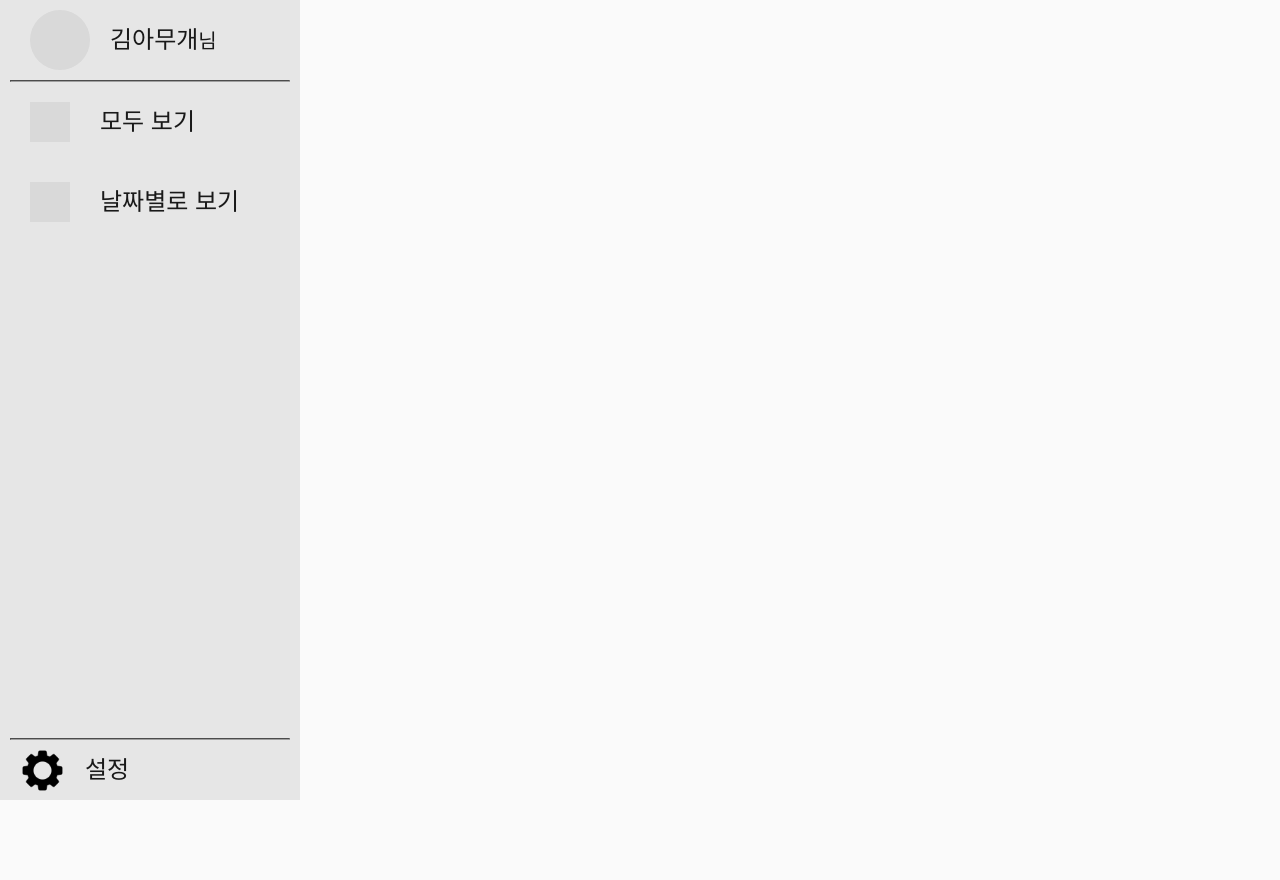
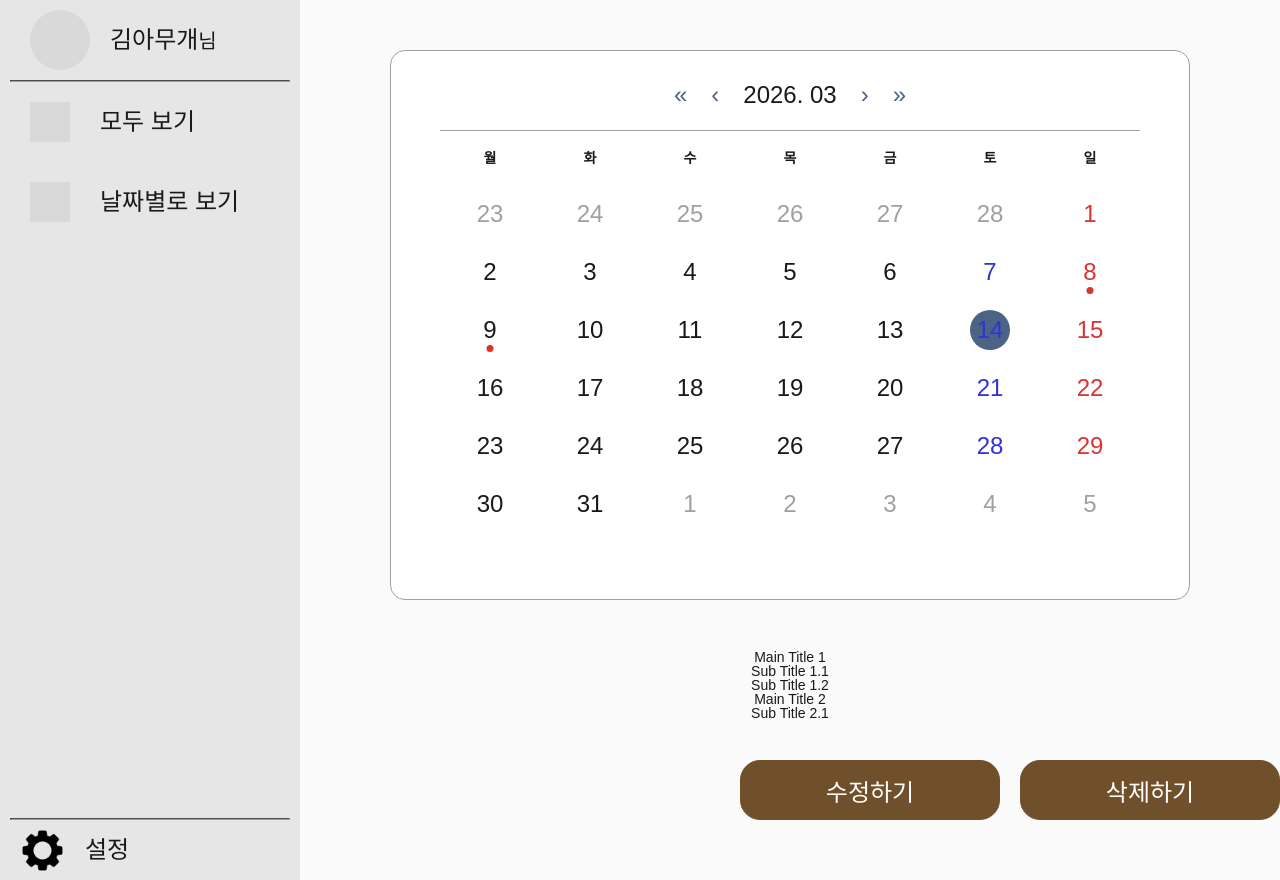
Before and after one commit to Jindo-Dog/RecoveryFrontEnd, a React (Vite) app: page /calender in a window 1280 px wide. Before the commit the page ends 800 px from the top, so only its background shows below. Built offline with nearby package versions, Linux system fonts and the light colour scheme.

Commit message:
#10 Feat 회고 달력 UI 추가

```diff
--- a/package.json
+++ b/package.json
@@ -10,7 +10,9 @@
         "preview": "vite preview"
     },
     "dependencies": {
+        "@types/react-calendar": "^3.9.0",
         "react": "^19.2.0",
+        "react-calendar": "^6.0.0",
         "react-dom": "^19.2.0",
         "react-router-dom": "^7.13.0"
     },
--- a/src/component/memoir/memoirsCalender.scss
+++ b/src/component/memoir/memoirsCalender.scss
@@ -0,0 +1,191 @@
+@use "/src/styles/styles" as *;
+@use "/src/styles/function" as *;
+
+.calender-section {
+    height: 100%;
+    @include flex-center;
+
+    .calender-article {
+        width: 100%;
+        max-width: rem(1280px);
+        height: 100%;
+        display: flex;
+        flex-direction: column;
+        align-items: center;
+        padding-top: rem(50px);
+
+        .react-calendar {
+            width: 100%;
+            max-width: rem(800px);
+            min-height: rem(550px);
+            border: 1px solid $gray-lighter-color;
+            border-radius: rem(15px);
+            padding: 3% 5%;
+            background-color: $white-color;
+            color: $black-color;
+
+            button {
+                color: $black-color;
+                background-color: transparent;
+                border: none;
+            }
+
+            .react-calendar__tile {
+                position: relative;
+            }
+
+            .react-calendar__tile:hover {
+                cursor: default;
+            }
+
+            .react-calendar__navigation {
+                border-bottom: 1px solid $gray-lighter-color;
+                padding-bottom: rem(20px);
+            }
+
+            // 좌우 네비게이션 버튼 색상
+            .react-calendar__navigation__arrow {
+                background-color: transparent;
+                color: $primary-lighter-color;
+            }
+
+            /* 네비게이션 텍스트 클릭 비활성화 */
+            .react-calendar__navigation__label {
+                //pointer-events: none;
+            }
+
+            .react-calendar__navigation button:active {
+                background-color: transparent;
+            }
+
+            .react-calendar__navigation button:focus {
+                background-color: transparent;
+                outline: none;
+            }
+
+            // 상단 네비게이션(년/월) 칸 크기 축소
+            .react-calendar__navigation__label {
+                flex-grow: 0;
+            }
+
+            .react-calendar__month-view__weekdays__weekday {
+                padding: rem(20px) 0;
+            }
+
+            // 요일 표시
+            .react-calendar__month-view__weekdays__weekday abbr {
+                text-decoration: none;
+                font-weight: 600;
+            }
+
+            // 토요일 색상 변경
+            .react-calendar__month-view__weekdays__weekday--weekend abbr[title="토요일"] {
+                color: $blue-color;
+            }
+
+            // 일요일 색상 변경
+            .react-calendar__month-view__weekdays__weekday--weekend abbr[title="일요일"] {
+                color: $red-color;
+            }
+
+            .react-calendar__month-view__weekdays__weekday abbr {
+                color: $black-color;
+            }
+
+            .react-calendar__month-view__days__day {
+                font-size: 1rem;
+            }
+
+            .react-calendar__month-view__days__day:nth-child abbr {
+                color: $black-color;
+            }
+
+            // 토요일 색상 변경
+            .react-calendar__month-view__days__day--weekend:nth-child(7n-1) abbr {
+                color: $blue-color;
+            }
+
+            // 일요일 색상 변경
+            .react-calendar__month-view__days__day--weekend:nth-child(7n) abbr {
+                color: $red-color;
+            }
+
+            // 이전 달과 다음 달의 날짜 숫자들의 색상 변경
+            .react-calendar__month-view__days__day--neighboringMonth {
+                abbr {
+                    color: $gray-lighter-color !important;
+                }
+            }
+
+            // 선택 날짜 폰트 컬러
+            .react-calendar__tile--active {
+                background: none;
+                position: relative;
+                z-index: 1;
+                abbr {
+                    color: $white-color;
+                    position: relative;
+                    z-index: 2;
+                }
+            }
+
+            // 선택 날짜 원형 스타일
+            .react-calendar__tile--active::after {
+                content: "";
+                position: absolute;
+                top: 50%;
+                left: 50%;
+                width: rem(40px);
+                height: rem(40px);
+                border-radius: 50%;
+                background-color: $primary-lighter-color;
+                transform: translate(-50%, -50%);
+            }
+
+            // 일 날짜 간격
+            .react-calendar__tile {
+                padding: rem(15px);
+            }
+
+            // 네비게이션 월 스타일 적용
+            .react-calendar__year-view__months__month {
+                padding: rem(30px);
+            }
+
+            .react-calendar__tile-includeData {
+                background-color: $red-color;
+                border-radius: 50%;
+                width: rem(7px);
+                height: rem(7px);
+                position: absolute;
+                top: 75%;
+                left: 50%;
+                transform: translateX(-50%);
+            }
+        }
+
+        .data-display {
+            width: 100%;
+            flex: 1;
+            display: flex;
+            flex-direction: column;
+            align-items: center;
+            justify-content: space-between;
+            padding: rem(50px) 0 rem(60px);
+            gap: rem(40px);
+
+            button {
+                width: rem(260px);
+                height: rem(60px);
+            }
+
+            .memoir-footer {
+                width: 100%;
+                display: flex;
+                flex-direction: row;
+                justify-content: end;
+                gap: rem(20px);
+            }
+        }
+    }
+}
--- a/src/component/memoir/memoirsCalender.tsx
+++ b/src/component/memoir/memoirsCalender.tsx
@@ -1,10 +1,103 @@
 import "./memoirsCalender.scss";
+import { useEffect, useState } from "react";
+import Calendar from "react-calendar";
+import { type MainTitleItem } from "./common/memoir.types";
+
+const MOCK_DATA: MainTitleItem[] = [
+    {
+        title: "Main Title 1",
+        subMemoirTitles: [{ title: "Sub Title 1.1" }, { title: "Sub Title 1.2" }],
+    },
+    {
+        title: "Main Title 2",
+        subMemoirTitles: [{ title: "Sub Title 2.1" }],
+    },
+];
+const MOCK_DATE: string[] = ["2026-03-09", "2026-03-08"];
+
+const weekdayFormatter = new Intl.DateTimeFormat("ko-KR", { weekday: "short" });
+const toDateKey = (date: Date) => {
+    const y = date.getFullYear();
+    const m = String(date.getMonth() + 1).padStart(2, "0");
+    const d = String(date.getDate()).padStart(2, "0");
+    return `${y}-${m}-${d}`;
+};
 
 const MemoirsCalender = () => {
+    const [selectedDate, setSelectedDate] = useState<Date>(() => new Date());
+    const [data, setData] = useState<MainTitleItem[] | null>(null);
+
+    const handleDateChange = (value: unknown) => {
+        if (value instanceof Date) {
+            setSelectedDate(value);
+        }
+    };
+
+    const fetchData = async (date: Date) => {
+        // TODO: 백엔드 구축 후 date에 따른 호출로 변경
+        try {
+            await fetch(`/?date=${toDateKey(date)}`);
+        } catch {
+            // 에러 처리
+        }
+        setData(MOCK_DATA || null);
+    };
+
+    useEffect(() => {
+        void fetchData(selectedDate);
+    }, [selectedDate]);
+
     return (
         <section className={"calender-section"}>
             <article className={"calender-article"}>
                 <h2 className={"blind"}>View memoirs by calender</h2>
+                <Calendar
+                    value={selectedDate}
+                    onChange={handleDateChange}
+                    formatDay={(_locale, date) => String(date.getDate())}
+                    formatYear={(_locale, date) => String(date.getFullYear())}
+                    formatMonthYear={(_locale, date) =>
+                        `${date.getFullYear()}. ${String(date.getMonth() + 1).padStart(2, "0")}`
+                    }
+                    formatShortWeekday={(_locale, date) => weekdayFormatter.format(date)}
+                    calendarType="iso8601"
+                    showNeighboringMonth={true}
+                    minDetail="year"
+                    tileContent={({ date, view }) => {
+                        if (view !== "month") return null;
+
+                        const key = toDateKey(date);
+                        return MOCK_DATE.includes(key) ? <div className={"react-calendar__tile-includeData"} /> : null;
+                    }}
+                />
+                {selectedDate && (
+                    <div className="data-display">
+                        {data ? (
+                            <>
+                                <div className={"memoir-list"}>
+                                    <ul>
+                                        {data.map((item, index) => (
+                                            <li key={index}>
+                                                <strong>{item.title}</strong>
+                                                <ul>
+                                                    {item.subMemoirTitles.map((sub, subIndex) => (
+                                                        <li key={subIndex}>{sub.title}</li>
+                                                    ))}
+                                                </ul>
+                                            </li>
+                                        ))}
+                                    </ul>
+                                </div>
+                                <div className={"memoir-footer"}>
+                                    <button className={"secondary"}>수정하기</button>
+                                    <button className={"secondary"}>삭제하기</button>
+                                </div>
+                            </>
+                        ) : (
+                            <button className={"secondary"}>새로 작성하기</button>
+                        )}
+                    </div>
+                )}
             </article>
         </section>
     );
```
Also changed, not shown: 1 other file (tests, documents, lock files or other folders).
